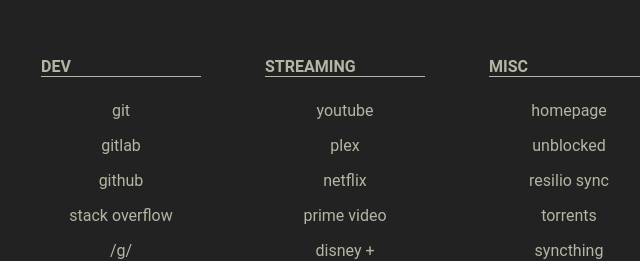
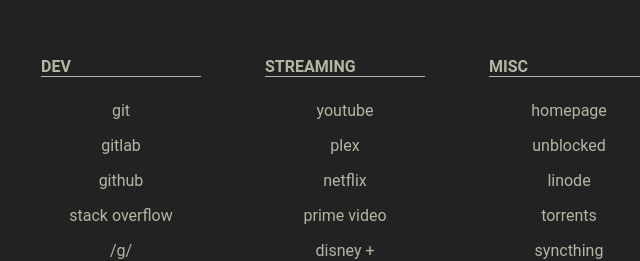
Before and after one commit to torjacob/startpage, a plain HTML site: page index.html in a window 1280 px wide. Shown: the part 159-420 px from the top of the page, 407-1047 px from the left. Drawn offline with Linux system fonts and the light colour scheme.

Commit message:
changed from rslsync to linode

```diff
--- a/index.html
+++ b/index.html
@@ -47,7 +47,7 @@
 						<li><p>MISC</p></li>
 						<li><a href="https://torjacob.no/">homepage</a></li>
 						<li><a href="https://unblocked-pw.github.io/">unblocked</a></li>
-						<li><a href="localhost:8888">resilio sync</a></li>
+						<li><a href="https://cloud.linode.com/dashboard">linode</a></li>
 						<li><a href="https://torjacob.no/">torrents</a></li>
 						<li><a href="https://torjacob.no/">syncthing</a></li>
 					</ul>
```
